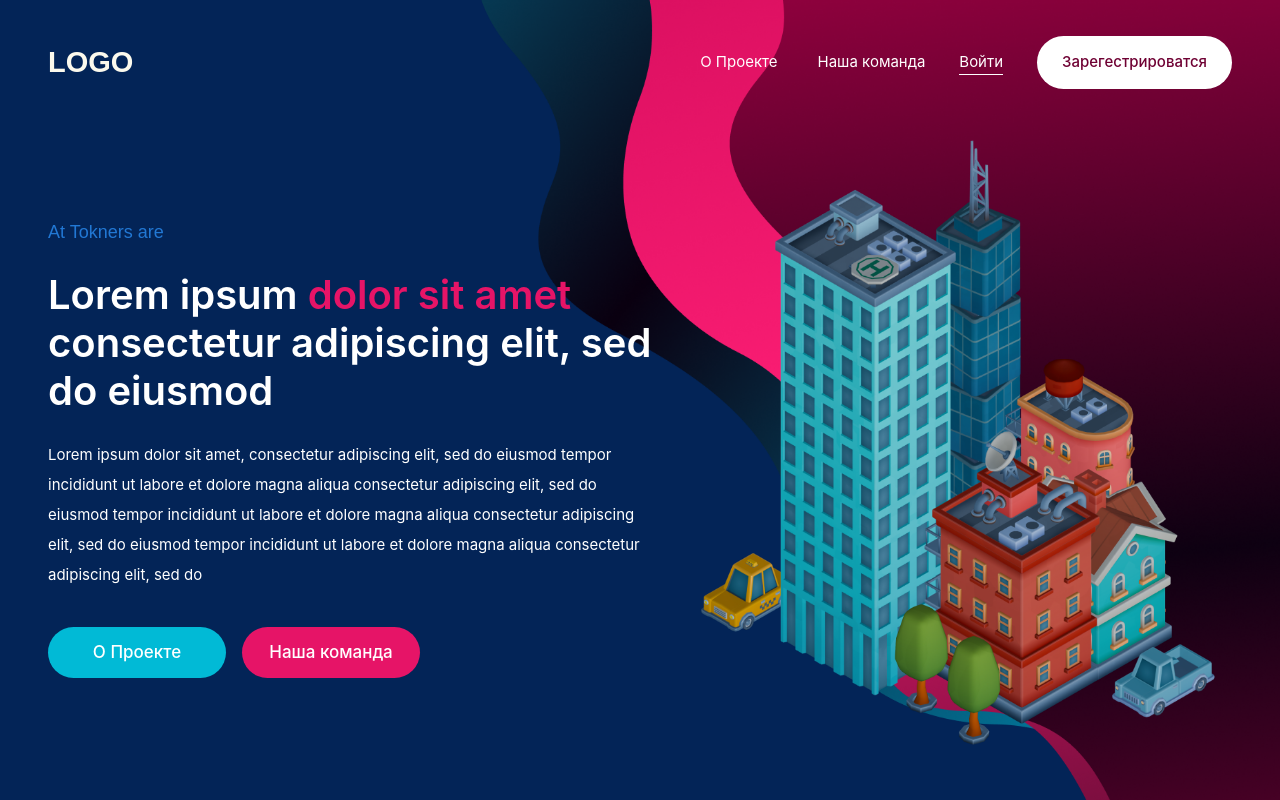
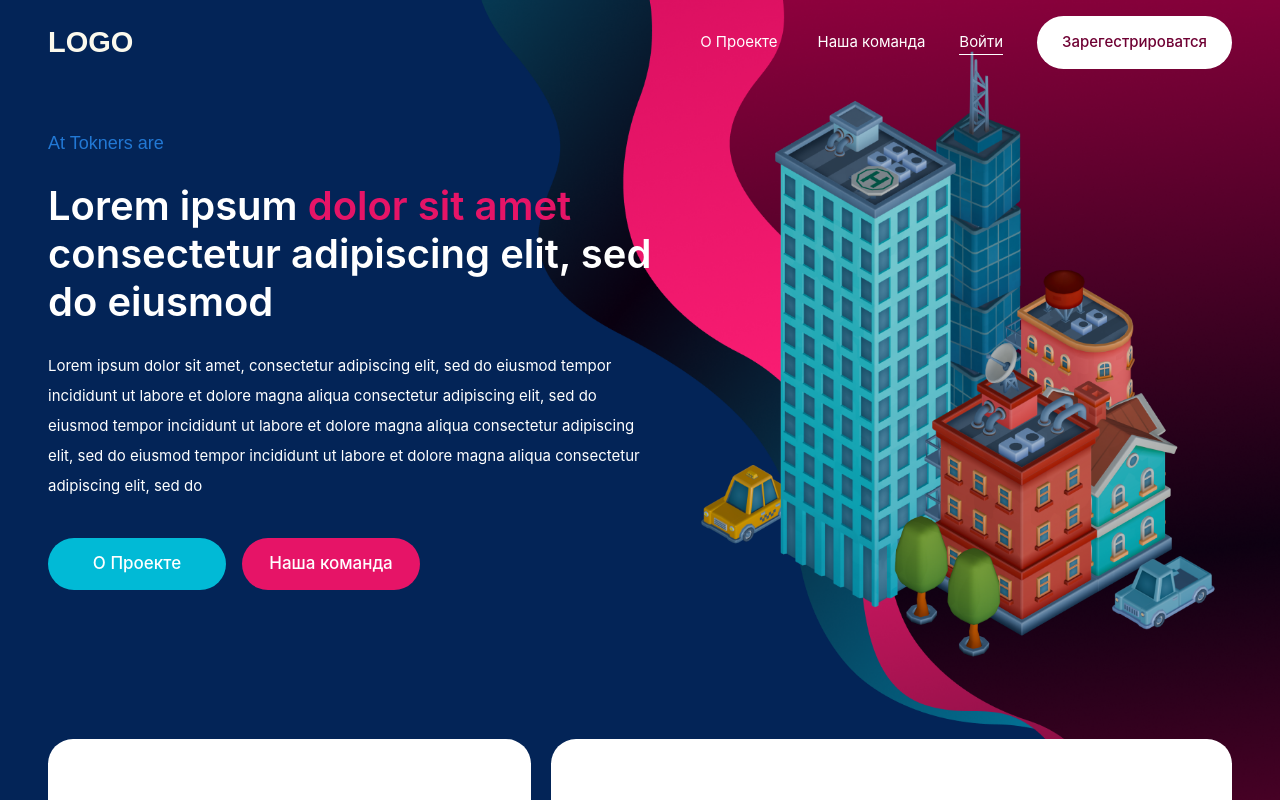
Before and after one commit to alone025/adminPanelFrontend, a React (Vite) app: page / in a window 1280 px wide. Shown: the top 800 px of the page. Built offline with nearby package versions, Linux system fonts and the light colour scheme; a web font is replaced by a local one.

Commit message:
change navbar

```diff
--- a/src/aboutPage.jsx
+++ b/src/aboutPage.jsx
@@ -54,7 +54,7 @@
 
 	return (
 		<>
-			<div className=''>
+			<div className='pt-[50px]'>
 				<svg
 					className='absolute top-0 left-0 w-full h-auto z-[-1]'
 					viewBox='0 0 1440 800'
--- a/src/components/navbar/navbar.jsx
+++ b/src/components/navbar/navbar.jsx
@@ -1,78 +1,118 @@
-import { useEffect, useState } from "react";
-import { IoIosMenu, IoMdClose } from "react-icons/io";
+import { useEffect, useState } from 'react'
+import { IoIosMenu, IoMdClose } from 'react-icons/io'
+import { motion, AnimatePresence } from 'framer-motion'
 
 const Navbar = () => {
-  const [navbarOpen, setNavbarOpen] = useState(false);
+	const [navbarOpen, setNavbarOpen] = useState(false)
+	const [scrolled, setScrolled] = useState(false)
 
 	useEffect(() => {
 		const handleResize = () => {
 			if (window.innerWidth > 768) {
-        setNavbarOpen(false);
+				setNavbarOpen(false)
 			}
-    };
+		}
+		handleResize()
+		window.addEventListener('resize', handleResize)
+		return () => {
+			window.removeEventListener('resize', handleResize)
+		}
+	}, [])
 
-    // Set the initial state
-    handleResize();
-    console.log(navbarOpen);
+	useEffect(() => {
+		if (navbarOpen) {
+			document.body.style.overflow = 'hidden'
+		} else {
+			document.body.style.overflow = 'auto'
+		}
 
-    // Add event listener for window resize
-    window.addEventListener("resize", handleResize);
+		return () => {
+			document.body.style.overflow = 'auto'
+		}
+	}, [navbarOpen])
 
-    // Cleanup the event listener on component unmount
+	useEffect(() => {
+		const handleScroll = () => {
+			if (window.scrollY > 50) {
+				setScrolled(true)
+			} else {
+				setScrolled(false)
+			}
+		}
+
+		handleScroll()
+		window.addEventListener('scroll', handleScroll)
+
 		return () => {
-      window.removeEventListener("resize", handleResize);
-    };
-  }, []);
+			window.removeEventListener('scroll', handleScroll)
+		}
+	}, [])
 
 	return (
-    <div className="navbar flex flex-row justify-between items-center w-full px-8 sm:px-10 md:px-12 pt-[36px]">
-      <div className="logo-tab relative z-10">
-        <h2 className="text-[25px] md:text-[29px] font-popins font-bold text-left text-[#FBF9ED]">
+		<div
+			className={`navbar flex flex-row fixed justify-between items-center w-full top-0 px-8 sm:px-10 md:px-12 py-[16px] ${
+				scrolled ? 'backdrop-blur-lg bg-opacity-30 bg-gray-800' : ''
+			}`}
+		>
+			<div className='logo-tab relative z-10'>
+				<h2 className='text-[25px] md:text-[29px] font-popins font-bold text-left text-[#FBF9ED]'>
 					LOGO
 				</h2>
 			</div>
-      <div className="options-tab flex flex-row gap-[34px] items-center">
-        <div
-          className={`navigations justify-center md:justify-normal items-center md:items-baseline ${
-            navbarOpen
-              ? "flex absolute left-0 top-0 bg-blue-500 w-full h-full flex-col"
-              : "md:flex hidden flex-row"
-          } gap-10`}
+			<div className='options-tab flex flex-row gap-[34px] items-center'>
+				<AnimatePresence>
+					{navbarOpen && (
+						<motion.div
+							initial={{ x: '-100%' }}
+							animate={{ x: 0 }}
+							exit={{ x: '-100%' }}
+							transition={{ duration: 0.3 }}
+							className='navigations flex fixed left-0 top-0 bg-blue-500 w-full h-screen flex-col z-[888] justify-center items-center gap-10'
 						>
-          <p className="text-[14px] md:text-[15px] text-[#FFFFFF] font-inter cursor-pointer hover:opacity-60 transition-all">
+							<p className='text-[14px] md:text-[15px] text-[#FFFFFF] font-inter cursor-pointer hover:opacity-60 transition-all'>
 								О Проекте
 							</p>
-          <p className="text-[14px] md:text-[15px] text-[#FFFFFF] font-inter cursor-pointer hover:opacity-60 transition-all">
+							<p className='text-[14px] md:text-[15px] text-[#FFFFFF] font-inter cursor-pointer hover:opacity-60 transition-all'>
 								Наша команда
 							</p>
-          <button className="bg-[#fff] block sm:hidden rounded-[52px] font-inter py-[15px] px-[25px] text-[14px] md:text-[15px] text-[#6F0133] hover:text-[#fff] hover:bg-[#6F0133] transition-all font-[500]">
+							<button className='bg-[#fff] rounded-[52px] font-inter py-[15px] px-[25px] text-[14px] md:text-[15px] text-[#6F0133] hover:text-[#fff] hover:bg-[#6F0133] transition-all font-[500]'>
 								Зарегестрироватся
 							</button>
+						</motion.div>
+					)}
+				</AnimatePresence>
+				<div className='hidden md:flex flex-row gap-10 items-center'>
+					<p className='text-[14px] md:text-[15px] text-[#FFFFFF] font-inter cursor-pointer hover:opacity-60 transition-all'>
+						О Проекте
+					</p>
+					<p className='text-[14px] md:text-[15px] text-[#FFFFFF] font-inter cursor-pointer hover:opacity-60 transition-all'>
+						Наша команда
+					</p>
 				</div>
-        <div className="lkm relative">
-          <p className="text-[14px] md:text-[15px] text-[#FFFFFF] font-inter cursor-pointer hover:opacity-60 transition-all">
+				<div className='lkm relative'>
+					<p className='text-[14px] md:text-[15px] text-[#FFFFFF] font-inter cursor-pointer hover:opacity-60 transition-all'>
 						Войти
 					</p>
-          <div className="line absolute h-[1px] w-full bg-[#FFFFFF] hover:opacity-60 transition-all"></div>
+					<div className='line absolute h-[1px] w-full bg-[#FFFFFF] hover:opacity-60 transition-all'></div>
 				</div>
-        <div className="bn hidden sm:block relative">
-          <button className="bg-[#fff] rounded-[52px] font-inter py-[15px] px-[25px] text-[14px] md:text-[15px] text-[#6F0133] hover:text-[#fff] hover:bg-[#6F0133] transition-all font-[500]">
+				<div className='bn hidden sm:block relative'>
+					<button className='bg-[#fff] rounded-[52px] font-inter py-[15px] px-[25px] text-[14px] md:text-[15px] text-[#6F0133] hover:text-[#fff] hover:bg-[rgb(111,1,51)] transition-all font-[500]'>
 						Зарегестрироватся
 					</button>
 				</div>
 				<div
-          className="mneu block md:hidden cursor-pointer relative"
+					className='mneu block md:hidden cursor-pointer relative z-[999]'
 					onClick={() => setNavbarOpen(!navbarOpen)}
 				>
 					{navbarOpen ? (
-            <IoMdClose className="text-[25px] text-[#fff]" />
+						<IoMdClose className='text-[25px] text-[#fff]' />
 					) : (
-            <IoIosMenu className="text-[25px] text-[#fff]" />
+						<IoIosMenu className='text-[25px] text-[#fff]' />
 					)}
 				</div>
 			</div>
 		</div>
-  );
-};
+	)
+}
 
-export default Navbar;
+export default Navbar
--- a/src/index.css
+++ b/src/index.css
@@ -51,3 +51,11 @@
 	position: relative;
 	z-index: 10;
 }
+
+.bg-blur {
+	background: rgba(255, 255, 255, 0);
+	border-radius: 16px;
+	box-shadow: 0 4px 30px rgba(0, 0, 0, 0.1);
+	backdrop-filter: blur(15.2px);
+	-webkit-backdrop-filter: blur(15.2px);
+}
```
Lines whose indentation alone changed are shown as unchanged.
